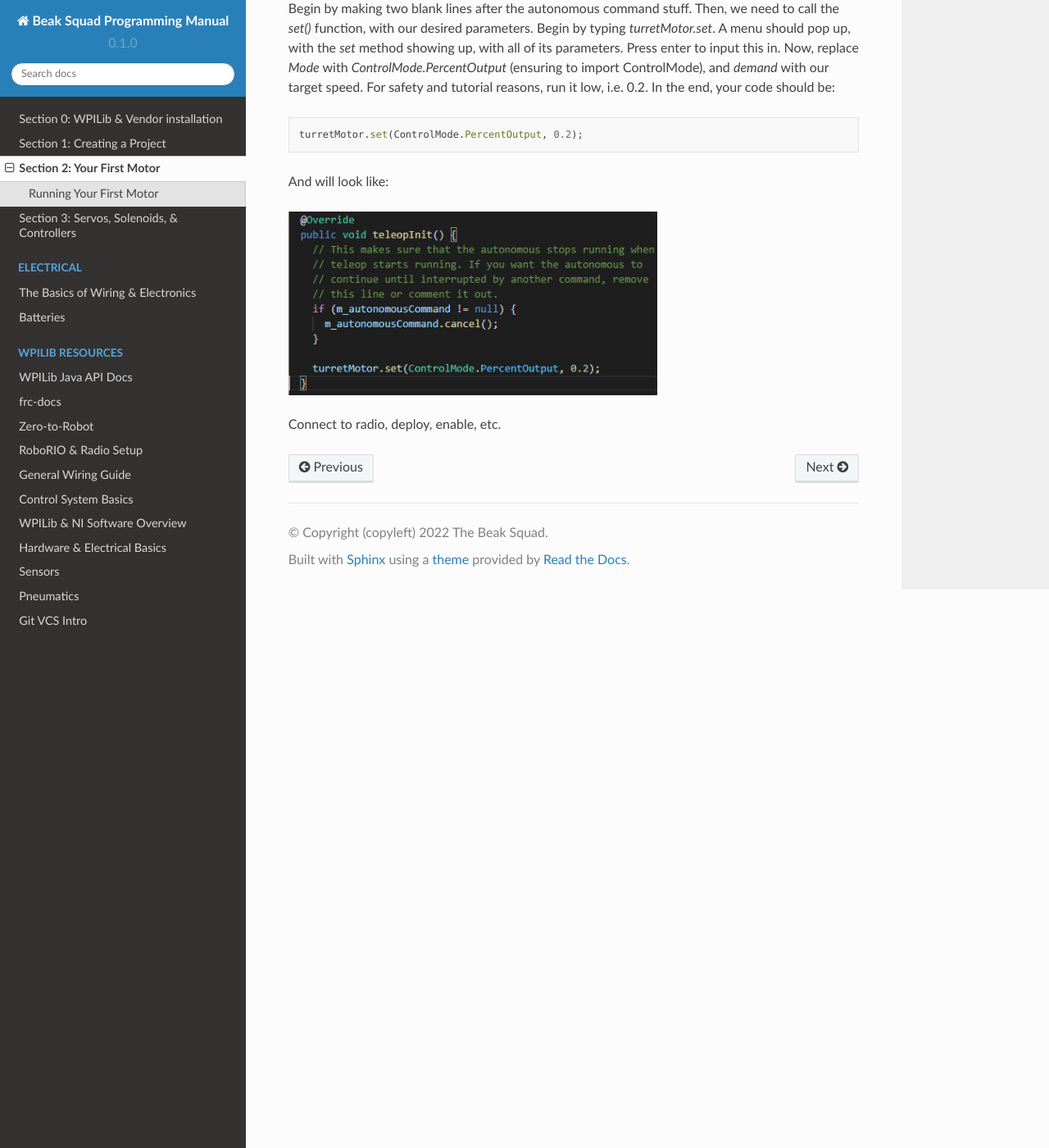
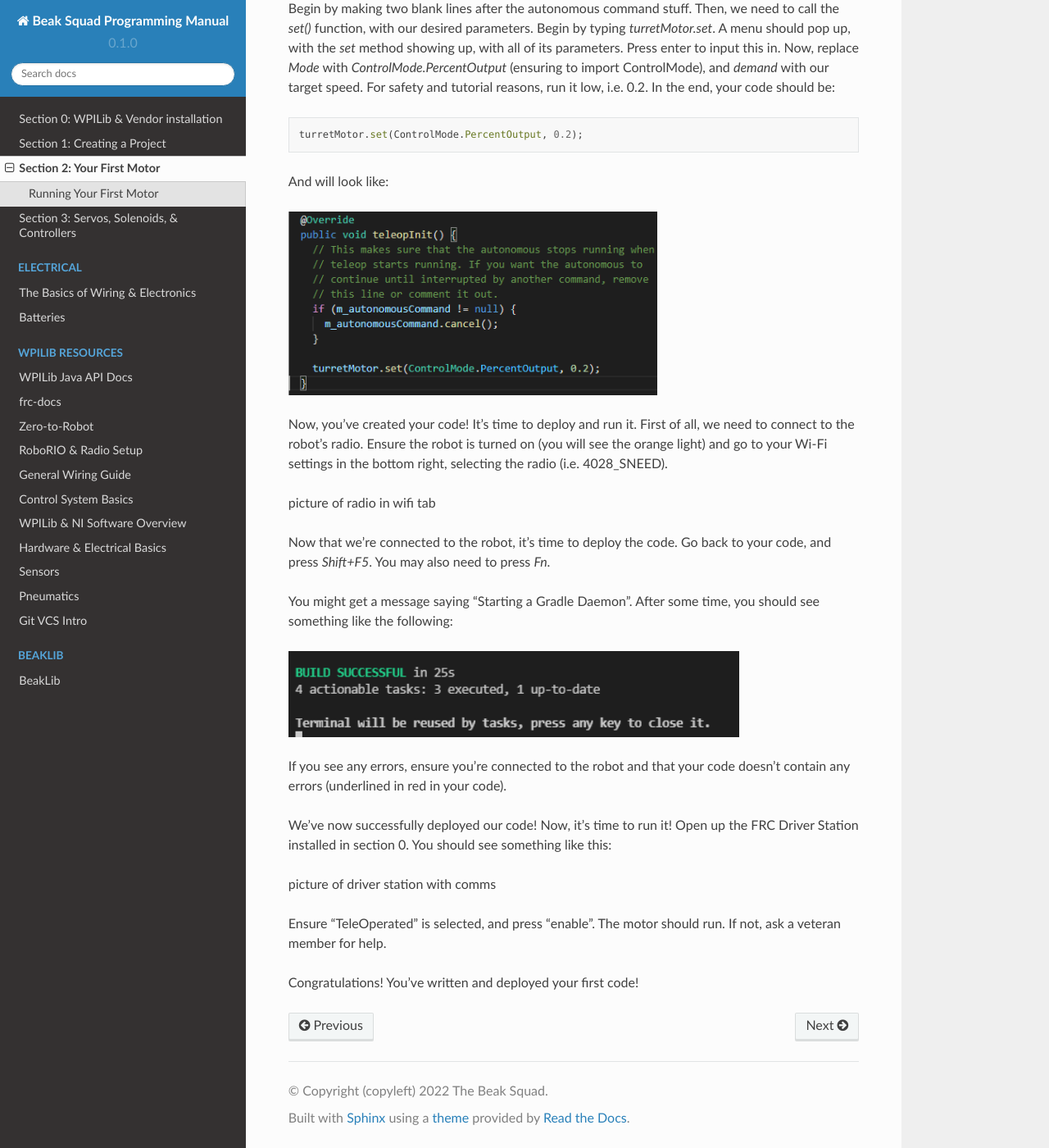
Before and after one commit to Team4028/beakdocs, a Sphinx documentation site: the page built from docs/source/sect2.rst, in a window 1280 px wide and 1400 px high, scrolled down 3730 px. Shown: the whole window at 82% size. Built offline with Sphinx 7.4.7 and the Read the Docs theme 2.0.0, drawn with Linux system fonts in a browser that asks for light colours; pages that are not in the unit, such as notebooks, are missing from menus.

Commit message:
section 2 draft finished, start work on sect3
Signed-off-by: swirl <swurl@swurl.xyz>

```diff
--- /dev/null
+++ b/docs/source/beaklib/index.rst
@@ -0,0 +1,2 @@
+BeakLib
+========
--- a/docs/source/sect2.rst
+++ b/docs/source/sect2.rst
@@ -127,4 +127,29 @@ And will look like:
   :alt: Running turretMotor
   :width: 450
 
-Connect to radio, deploy, enable, etc.
+Now, you've created your code! It's time to deploy and run it. First of all, we need to connect to the robot's
+radio. Ensure the robot is turned on (you will see the orange light) and go to your Wi-Fi settings in the bottom right,
+selecting the radio (i.e. 4028_SNEED).
+
+picture of radio in wifi tab
+
+Now that we're connected to the robot, it's time to deploy the code. Go back to your code, and press `Shift+F5`.
+You may also need to press `Fn`.
+
+You might get a message saying "Starting a Gradle Daemon". After some time, you should see something like the following:
+
+.. image:: images/sect2/build-successful.png
+  :alt: Build Successful
+  :width: 550
+
+If you see any errors, ensure you're connected to the robot and that your code doesn't contain any errors (underlined in
+red in your code).
+
+We've now successfully deployed our code! Now, it's time to run it! Open up the FRC Driver Station installed in section 0.
+You should see something like this:
+
+picture of driver station with comms
+
+Ensure "TeleOperated" is selected, and press "enable". The motor should run. If not, ask a veteran member for help.
+
+Congratulations! You've written and deployed your first code!
```
Also changed, not shown: docs/source/sect3.rst (+13 -4 lines), docs/source/images/sect2/build-successful.png (added).
